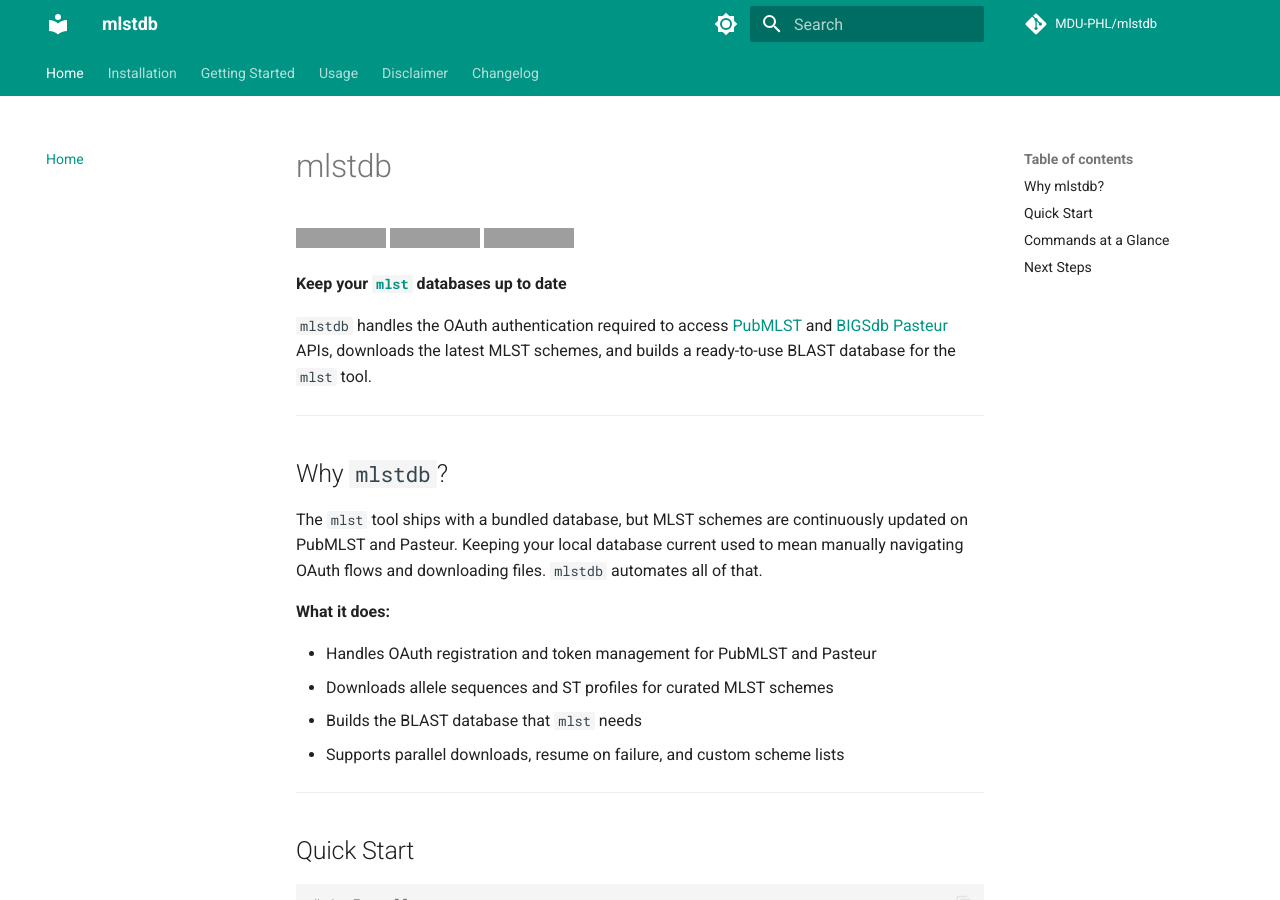
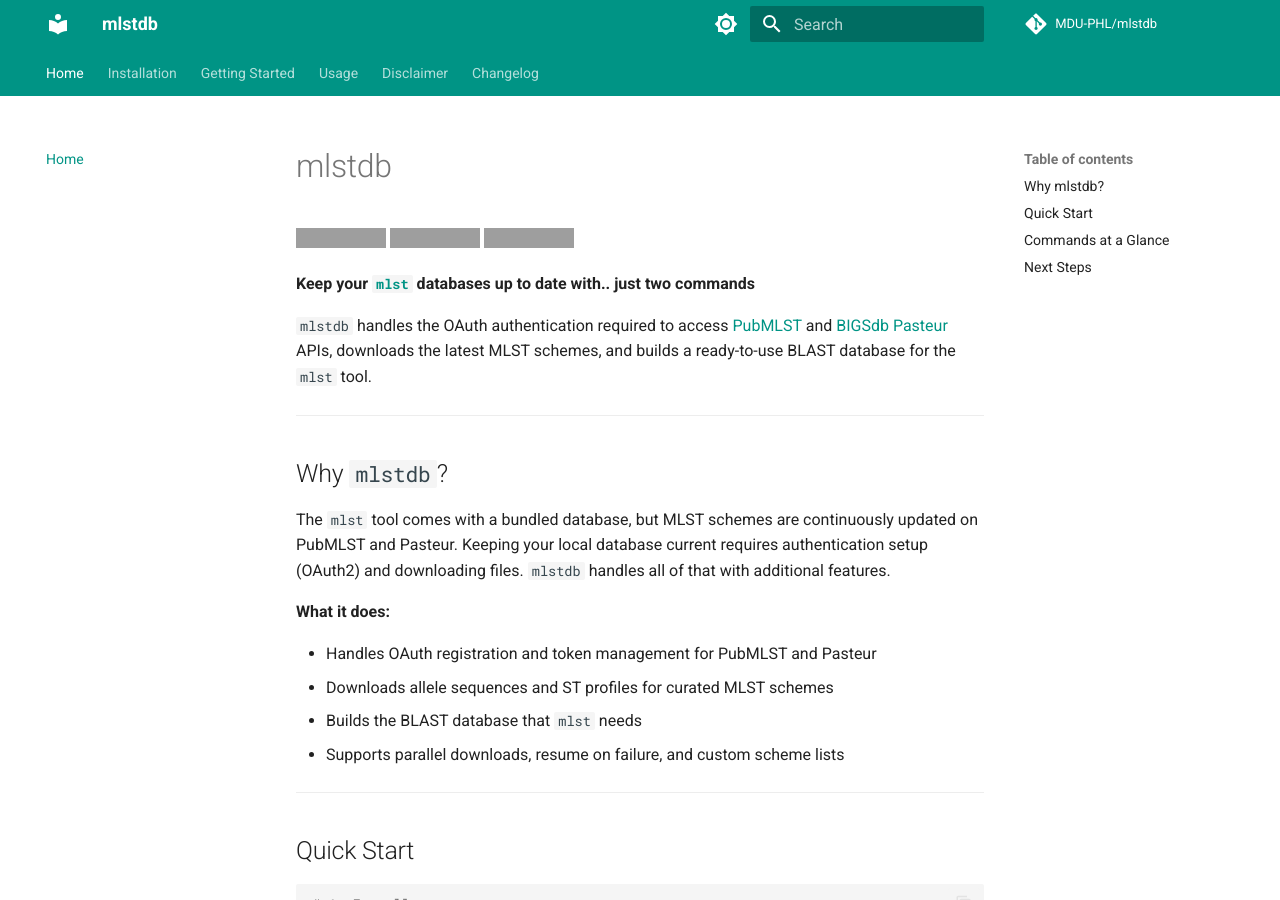
Before and after one commit to MDU-PHL/mlstdb, an MkDocs documentation site: the page built from docs/index.md, in a window 1280 px wide and 900 px high. Built offline with MkDocs 1.6.1 and Material for MkDocs 9.7.7, drawn with Linux system fonts in a browser that asks for light colours; comment, search, counter and statistics services are not loaded; grey boxes are pictures that could not be loaded.

Commit message:
chore(docs:) Update description of mlstdb

```diff
--- a/docs/index.md
+++ b/docs/index.md
@@ -4,7 +4,7 @@
 [![PyPI](https://img.shields.io/pypi/v/mlstdb.svg)](https://pypi.org/project/mlstdb)
 [![Bioconda](https://anaconda.org/bioconda/mlstdb/badges/version.svg)](https://anaconda.org/bioconda/mlstdb)
 
-**Keep your [`mlst`](https://github.com/tseemann/mlst) databases up to date**
+**Keep your [`mlst`](https://github.com/tseemann/mlst) databases up to date with.. just two commands**
 
 `mlstdb` handles the OAuth authentication required to access [PubMLST](https://pubmlst.org/) and [BIGSdb Pasteur](https://bigsdb.pasteur.fr/) APIs, downloads the latest MLST schemes, and builds a ready-to-use BLAST database for the `mlst` tool.
 
@@ -12,7 +12,7 @@
 
 ## Why `mlstdb`?
 
-The `mlst` tool ships with a bundled database, but MLST schemes are continuously updated on PubMLST and Pasteur. Keeping your local database current used to mean manually navigating OAuth flows and downloading files. `mlstdb` automates all of that.
+The `mlst` tool comes with a bundled database, but MLST schemes are continuously updated on PubMLST and Pasteur. Keeping your local database current requires authentication setup (OAuth2) and downloading files. `mlstdb` handles all of that with additional features.
 
 **What it does:**
 
```
